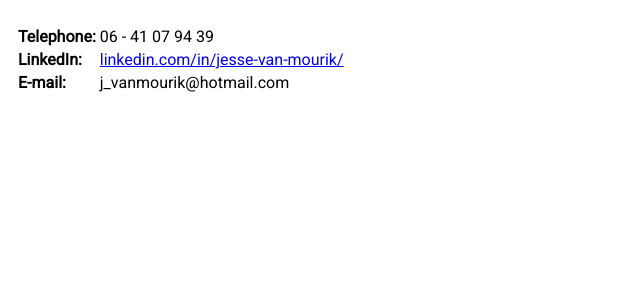
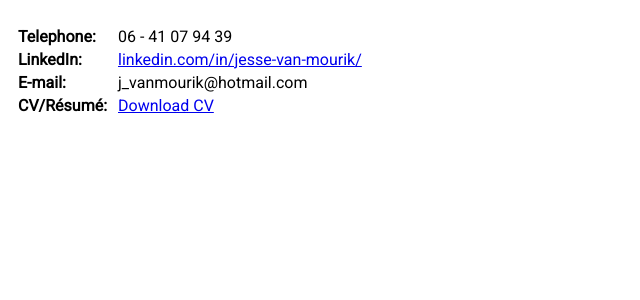
Before and after one commit to jesse-van-mourik/PythonPlayground, a Flask app: page /contact in a window 1280 px wide. Shown: the part 56-356 px from the top of the page, without its empty margins (0-640 px from the left). Run offline with Flask 2, Linux system fonts and the light colour scheme.

Commit message:
Added downloadable CV (dummy file)

```diff
--- a/templates/contact.html
+++ b/templates/contact.html
@@ -26,6 +26,14 @@
             j_vanmourik@hotmail.com
         </td>
     </tr>
+    <tr>
+        <td style="padding-right: 8px">
+            <b>CV/Résumé:</b>
+        </td>
+        <td>
+            <a href="{{ url_for('static', filename='downloadable.pdf') }}" download>Download CV</a>
+        </td>
+    </tr>
 
 </table>
 
```
Also changed, not shown: 1 other file.
